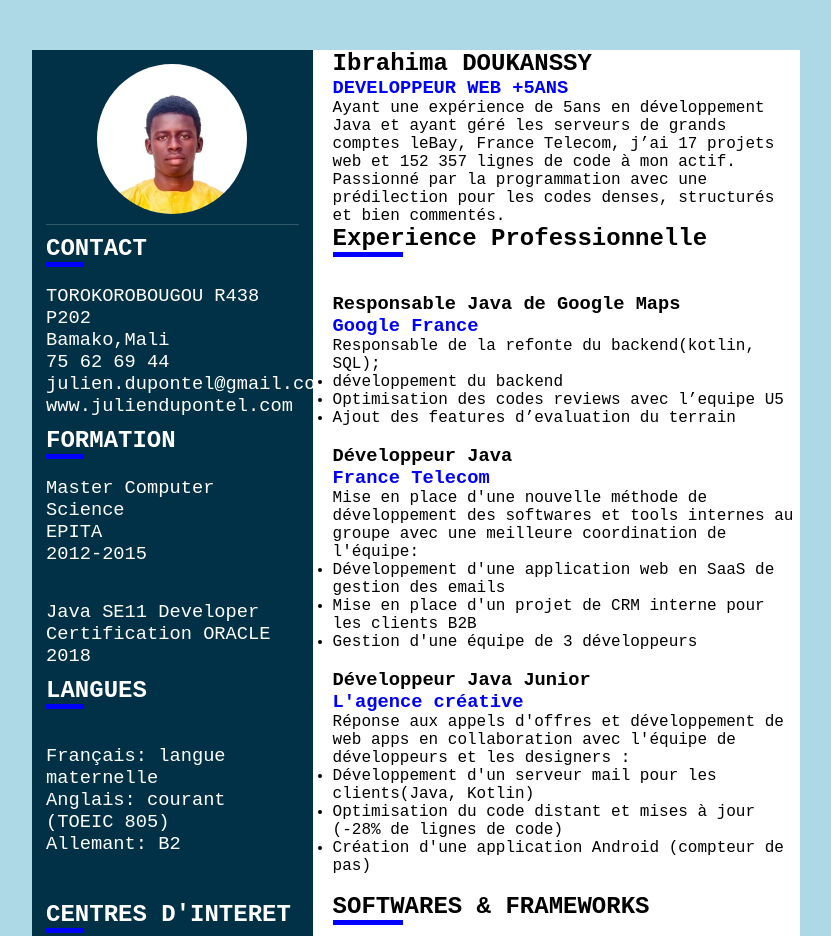
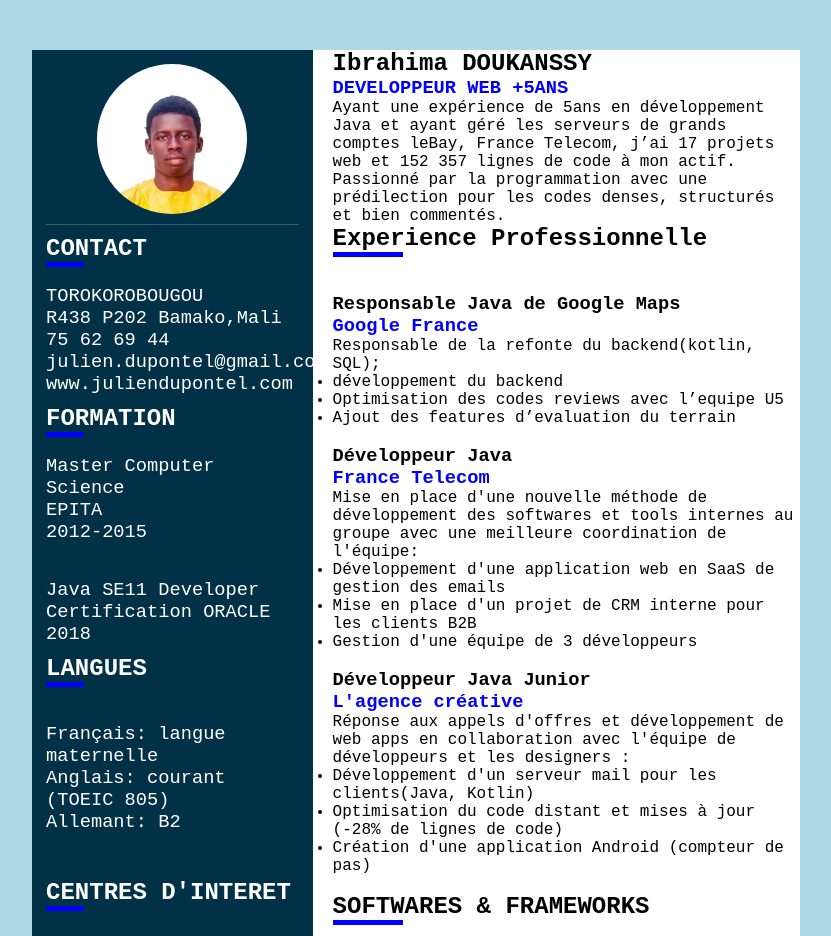
Before and after one commit to DOUKANSSY/CV, a plain HTML site: page index.html in a window 1280 px wide. Shown: the top 936 px of the page, without its empty margins (224-1055 px from the left). Drawn offline with Linux system fonts and the light colour scheme.

Commit message:
Modifier

```diff
--- a/index.html
+++ b/index.html
@@ -21,8 +21,8 @@
             <div class="contactInfo">
                 <h2 class="titre">Contact</h2>
                 <div class="tiret"></div><br>
-                <h3 class="title">TOROKOROBOUGOU R438 P202</h3>
-                <h3 class="title">Bamako,Mali</h3>
+                <h3 class="title">TOROKOROBOUGOU</h3>
+                <h3 class="title">R438 P202 Bamako,Mali</h3>
                 <h3 class="title">75 62 69 44</h3>
                 <h3 class="title">julien.dupontel@gmail.com</h3>
                 <h3 class="title">www.juliendupontel.com</h3>
```
